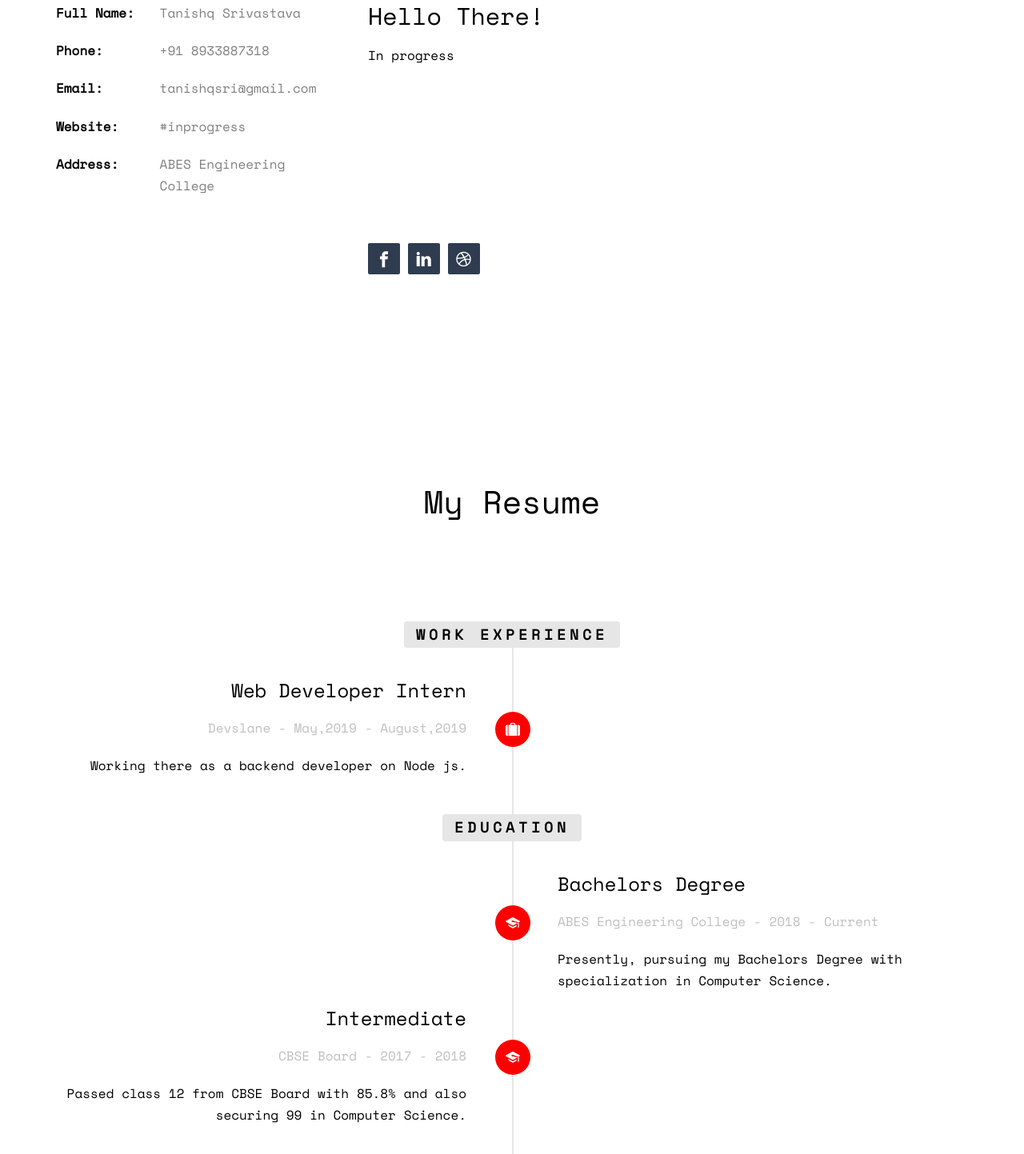
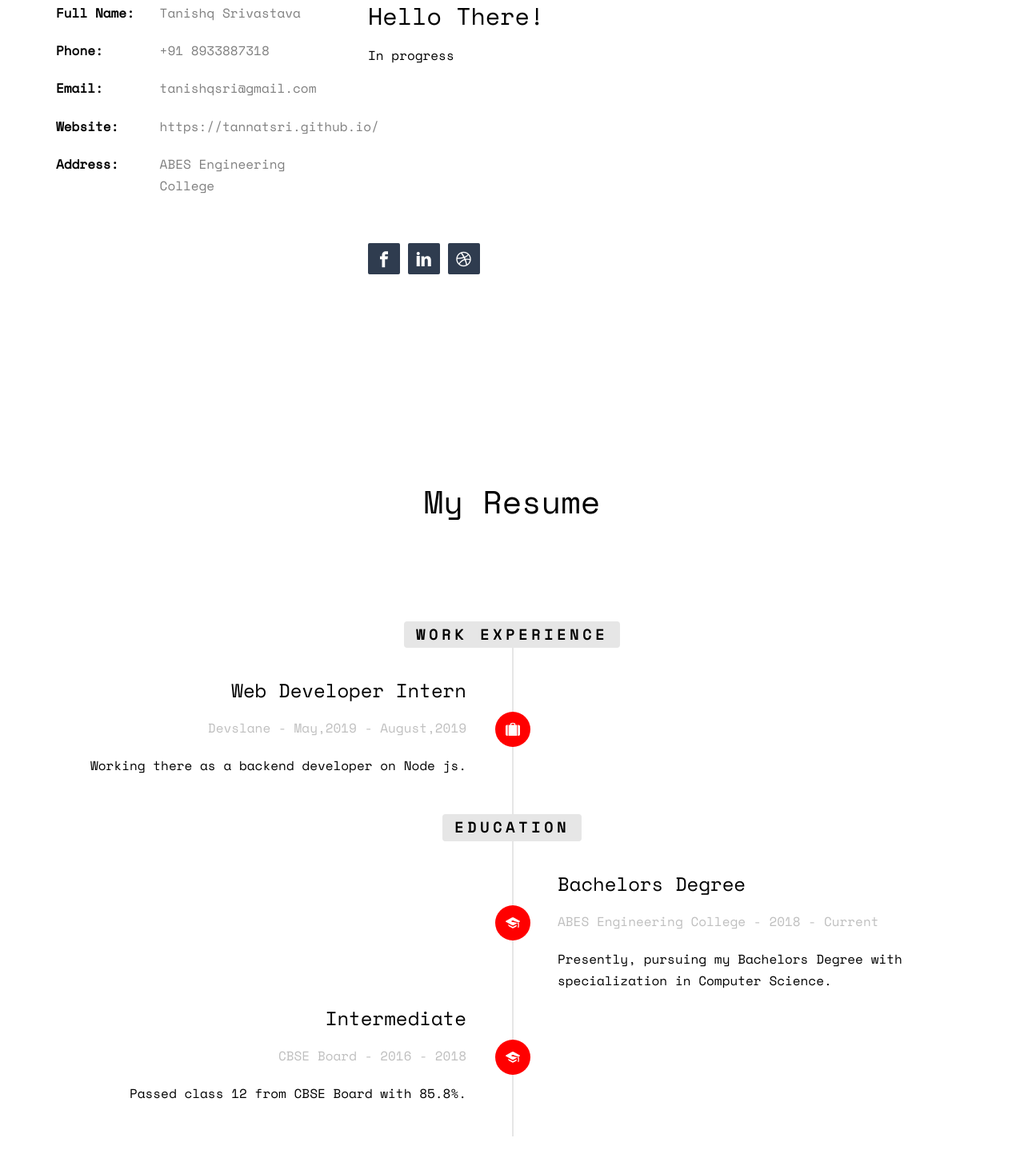
Before and after one commit to tannatsri/tannatsri.github.io, a plain HTML site: page index.html in a window 1280 px wide. Shown: the part 1069-2512 px from the top of the page at 80% size. Drawn offline with nearby package versions, Linux system fonts and the light colour scheme; some packages are replaced by stand-ins of ours; no server answers; files whose address does not match are found by name.

Commit message:
Update index.html

```diff
--- a/index.html
+++ b/index.html
@@ -73,7 +73,7 @@
 						<li><span class="first-block">Full Name:</span><span class="second-block">Tanishq Srivastava</span></li>
 						<li><span class="first-block">Phone:</span><span class="second-block">+91 8933887318</span></li>
 						<li><span class="first-block">Email:</span><span class="second-block">tanishqsri@gmail.com</span></li>
-						<li><span class="first-block">Website:</span><span class="second-block">#inprogress</span></li>
+						<li><span class="first-block">Website:</span><span class="second-block">https://tannatsri.github.io/</span></li>
 						<li><span class="first-block">Address:</span><span class="second-block">ABES Engineering College</span></li>
 					</ul>
 				</div>
@@ -85,8 +85,7 @@
 						<br>&nbsp;
 						<br>&nbsp;<br>&nbsp;
 						<br>&nbsp;</p>
-					<!-- <p>Far far away, behind the word mountains, Quos quia provident consequuntur culpa facere ratione maxime commodi voluptates id repellat velit eaque aspernatur expedita. Possimus itaque adipisci there live the blind texts from the countries Vokalia and Consonantia, there live the blind texts. Quos quia provident consequuntur culpa facere ratione maxime commodi voluptates id repellat velit eaque aspernatur expedita. Possimus itaque adipisci.</p>
-					 -->
+
 					 <p>
 						<ul class="fh5co-social-icons">
 							<li><a href="https://github.com/tannatsri"><i class="icon-facebook3"></i></a></li>
@@ -170,10 +169,10 @@
 							<div class="timeline-panel">
 								<div class="timeline-heading">
 									<h3 class="timeline-title">Intermediate</h3>
-									<span class="company">CBSE Board - 2017 - 2018</span>
+									<span class="company">CBSE Board - 2016 - 2018</span>
 								</div>
 								<div class="timeline-body">
-									<p>Passed class 12 from CBSE Board with 85.8% and also securing 99 in Computer Science.</p>
+									<p>Passed class 12 from CBSE Board with 85.8%.</p>
 								</div>
 							</div>
 						</li>
```
